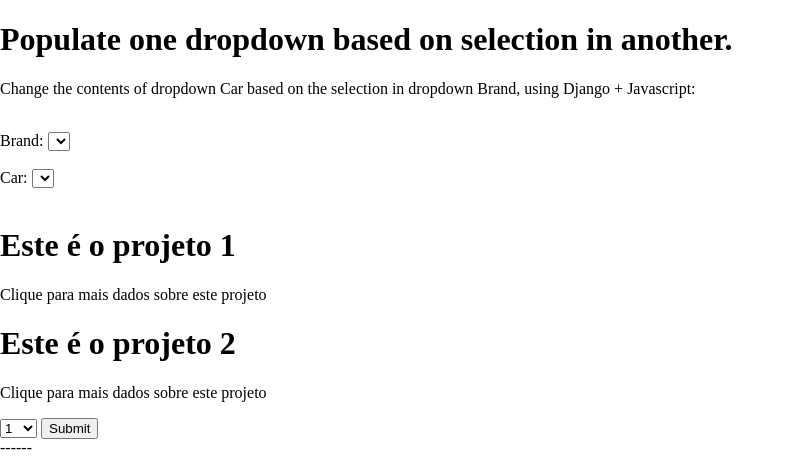
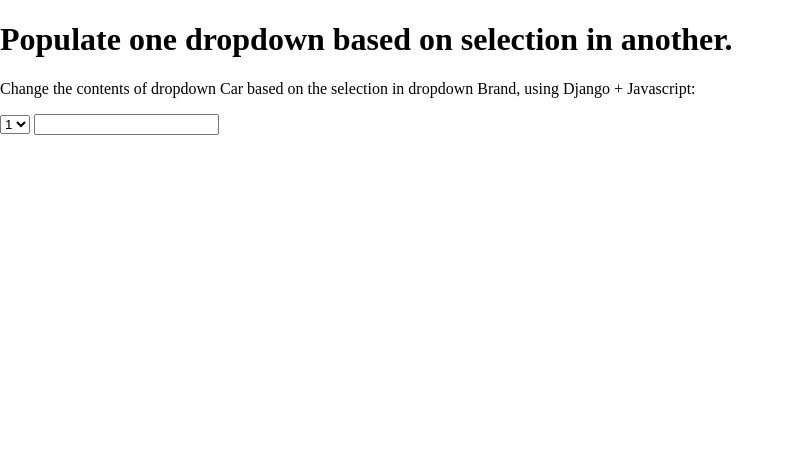
Before and after one commit to pintoadria/geomaraba, a Django app: template geomarabaapp/templates/geomaraba/teste.html in a window 1280 px wide. Shown: the top 457 px of the page, without its empty margins (0-794 px from the left). After the commit the page ends 135 px from the top, so only its background shows below. Run offline with Django 3.2, Linux system fonts and the light colour scheme; the template is opened without the code that fills it, so the values that code supplies are empty; some libraries are stand-ins or nearby versions.

Commit message:
Teste form.

```diff
--- a/geomarabaapp/templates/geomaraba/teste.html
+++ b/geomarabaapp/templates/geomaraba/teste.html
@@ -29,119 +29,20 @@
 
         <p>Change the contents of dropdown Car based on the selection in dropdown Brand, using Django + Javascript:</p>
 
-        <div class="select-style">
-            <br />Brand:
-            <select required id="brand">
-            </select>
+        <select Id="myDropdown">
+    <option>1</option>
+    <option>2</option>
+    <option>3</option>
+</select>
 
-            <br />
-            <br />Car:
-            <select id="car" >
-			</select>
-        </div>
+<input id="txtBox" type="text">
 
-		<br />
+<script>
+$("#myDropdown").change(function () {
+    var selectedValue = $(this).val();
+    $("#txtBox").val($(this).find("option:selected").attr("value"))
+});
 
-<div class="projeto">
-  <h1>Este é o projeto 1</h1>
-  <p class="btn" id="1" style="cursor: pointer">Clique para mais dados sobre este projeto</p>
-</div>
-<div class="projeto">
-  <h1>Este é o projeto 2</h1>
-  <p class="btn" id="2"  style="cursor: pointer">Clique para mais dados sobre este projeto</p>
-</div>
-
-        <script language="javascript">
-            $('#brand').change(function() {populateCar()});
-            var cars = {{ cars|safe }}
-            var brands = {{ brands|safe }}
-            populateBrand();
-            function populateBrand() {
-                $("#brand").empty();
-                $("#brand").append('<option value="" disabled selected>Select your option</option>');
-                $.each(brands, function(v) {
-                    $('#brand')
-                        .append($("<option></option>")
-                        .attr("value", brands[v])
-                    .text(brands[v]));
-                })
-            }
-            function populateCar(event) {
-                brand = $("#brand option:selected" ).text();
-                $("#car").empty();
-                $("#car").append('<option value="" disabled selected>Select your option</option>');
-                for (let [b, bcars] of Object.entries(cars)) {
-                    if (b==brand) {
-                        for (car in bcars) {
-                            $('#car')
-                                .append($("<option></option>")
-                                    .attr("value", bcars[car])
-                                    .text(bcars[car]));
-                        }
-                    }
-                }
-            }
-        </script>
-
-		<script type="text/javascript">
-  $(document).ready(function(){
-
-    $('.btn').click(function(){
-      var id = $(this).attr('id');
-      $.get('/teste_ajax/' + id, function(resposta){
-          // Na variável resposta estará o retorno da sua view
-          alert(resposta);
-      });
-    });
-
-  });
 </script>
-
-
-		<form method = "post" action = "/carro/">
-{% csrf_token %}
-<select name = "drop1" >
-                    <option value="1">1</option>
-                    <option value="2">2</option>
-                    <option value="3">3</option>
-                    <option value="4">4</option>
-                    <option value="5">5</option>
-                    <option value="6">6</option>
-                    <option value="7">7</option>
-                    <option value="8">8</option>
-                    <option value="9">9</option>
-                    <option value="10">10</option>
-                    <option value="11">11</option>
-                    <option value="12">12</option>
-</select>
-<input  type = "submit" value="Submit">
-</form>
-
-		{{ a }}
-		------
-		<div id="map"></div>
-    <script>
-
-      function initMap() {
-        var map = new google.maps.Map(document.getElementById('map'), {
-          zoom: 11,
-          center: {lat: -5.34, lng: -49.07}
-        });
-
-        var ctaLayer = new google.maps.KmlLayer({
-			{% for teste in mapas %}
-
-				url: 'http://pintoadria.pythonanywhere.com/media/{{ teste.kml }}',
-
-			{% endfor %}
-
-          map: map
-        });
-      }
-    </script>
-    <script async defer
-    src="https://maps.googleapis.com/maps/api/js?key=AIzaSyCwyZUPU8ICA80UrlZdzxD_Ld9SsXXzRSU&callback=initMap">
-    </script>
-
     </body>
 </html>
```
Also changed, not shown: geomarabaapp/templates/geomaraba/regcar.html (+13 -0 lines), geomarabaapp/models.py (line endings or trailing spaces).
